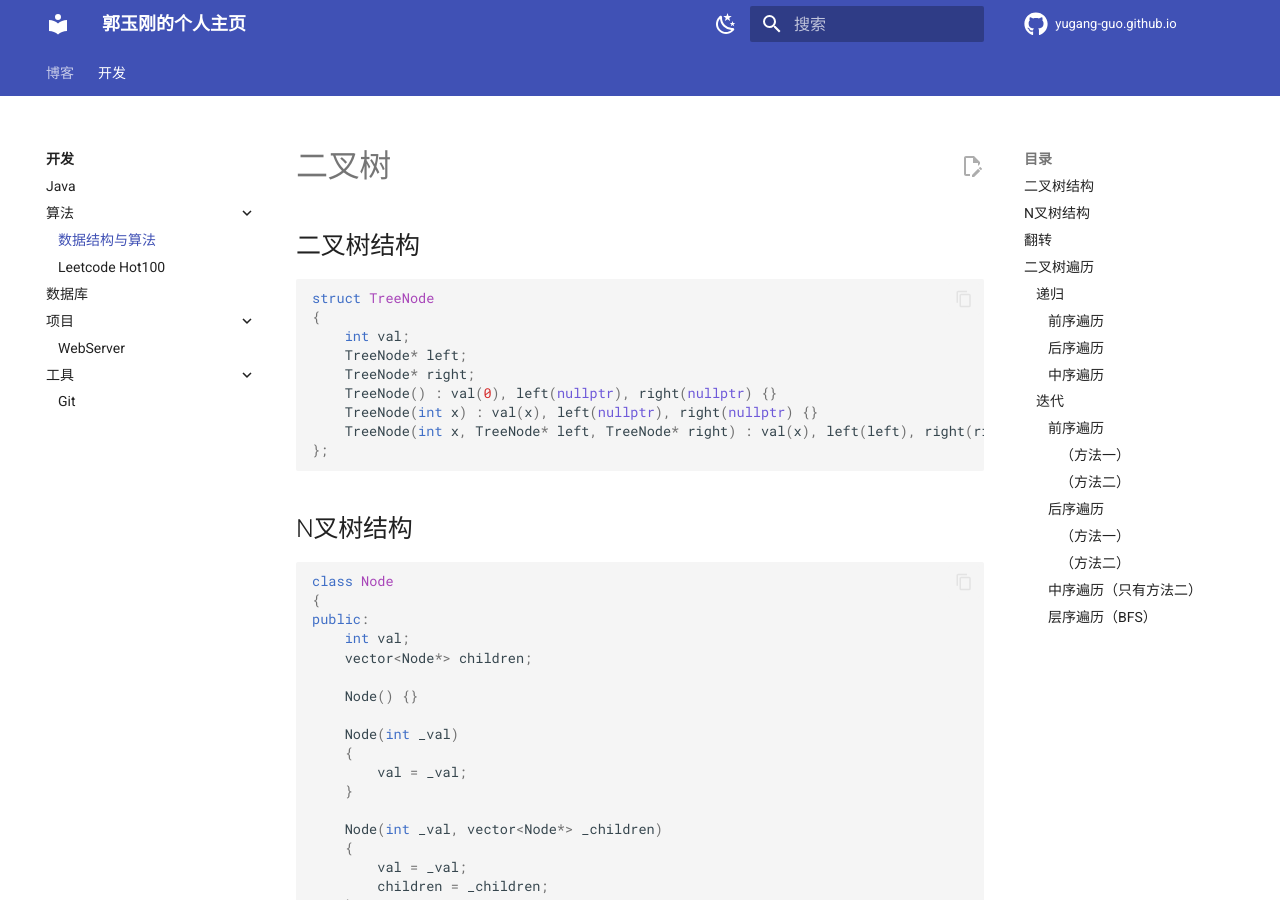
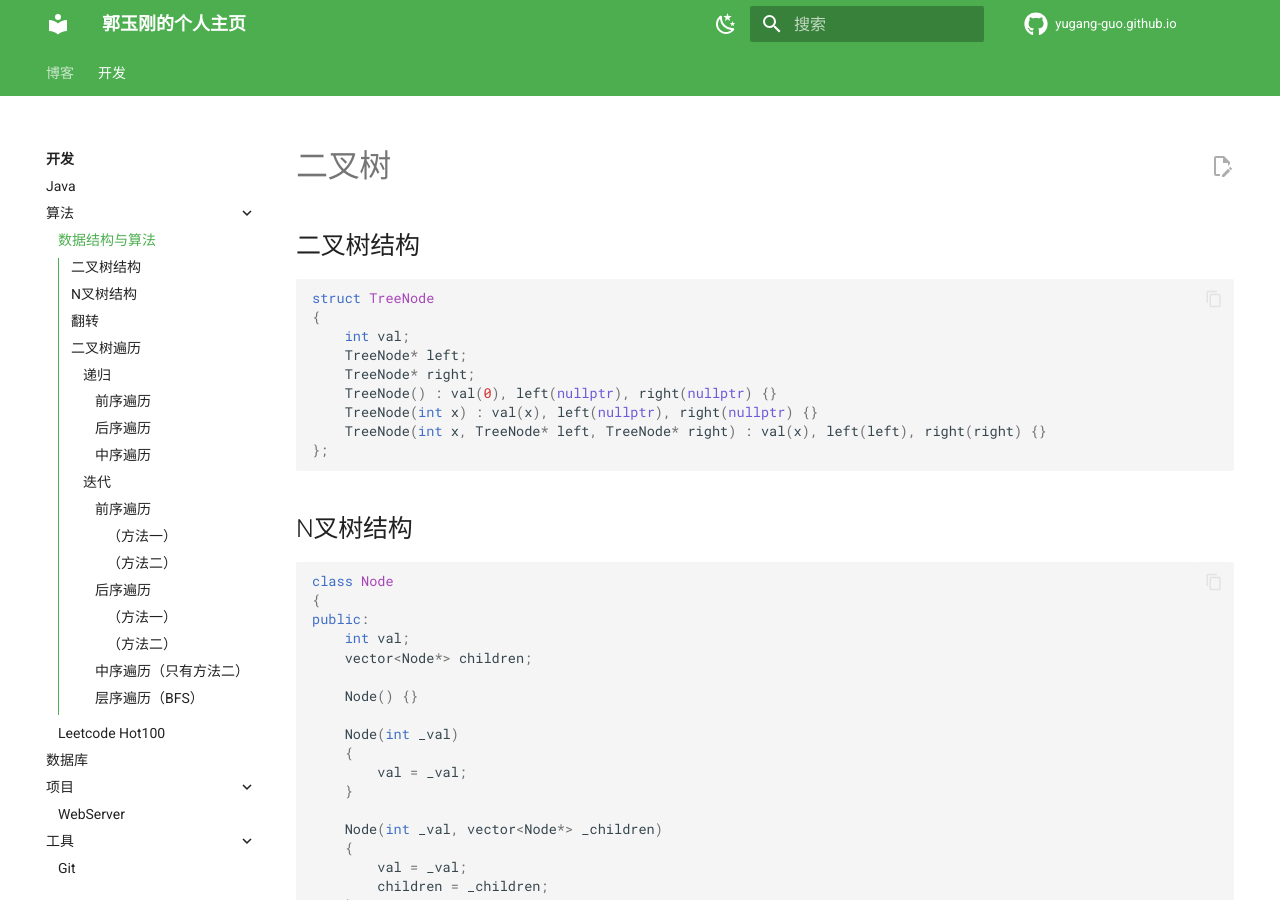
Before and after one commit to yugang-guo/yugang-guo.github.io, an MkDocs documentation site: the page built from docs/Dev/DSA.md, in a window 1280 px wide and 900 px high. Built offline with MkDocs 1.6.1 and Material for MkDocs 9.7.7, drawn with Linux system fonts in a browser that asks for light colours; nearby versions of some CDN libraries; library files that are not in the unit come from our copies; comment, search, counter and statistics services are not loaded.

Commit message:
Update mkdocs.yml

```diff
--- a/mkdocs.yml
+++ b/mkdocs.yml
@@ -24,9 +24,12 @@ nav:
 ## [top]
 theme:
   name: material
+  font:
+    text: Roboto  # 常规字体
+    code: Roboto Mono  #代码块字体
   palette:
     - scheme: default # 日间模式
-      primary: indigo # 上方的
+      primary: green # 上方的
       accent: orange # 链接等可交互元件的高亮色
       toggle:
         icon: material/weather-night # 图标
@@ -46,6 +49,7 @@ theme:
     - search.highlight # 搜索出的文章关键词加入高亮
     - content.code.copy # 可以通过按钮复制代码
     - content.action.edit # 点击按钮跳转到编辑页面  需要结合 edit_uri 一起使用
+    - toc.integrate # 右侧生产目录
   language: zh # 一些提示性的文字会变成中文
   icon:
     repo: fontawesome/brands/github
```
